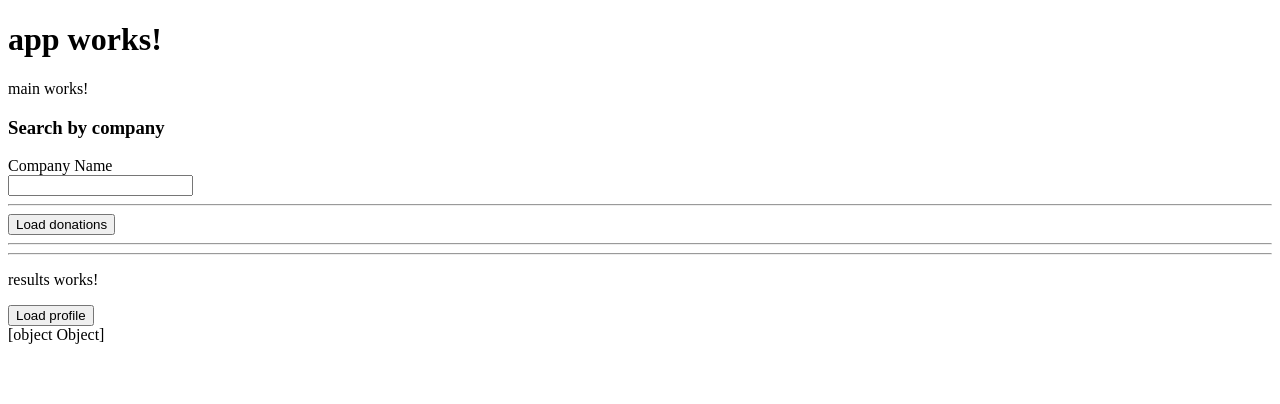
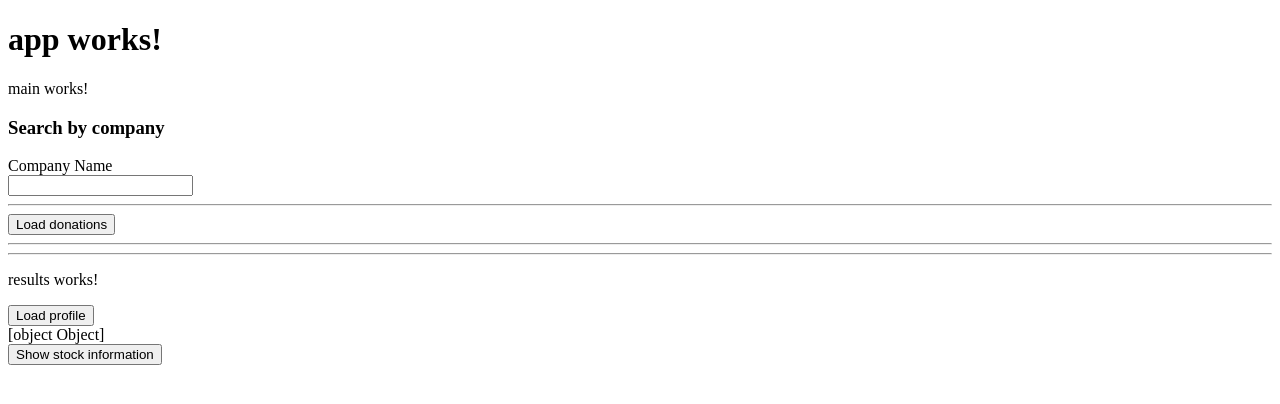
Before and after one commit to katherinemat/contributions, an Angular app: page / in a window 1280 px wide. Shown: the top 404 px of the page. Built offline with nearby package versions, Linux system fonts and the light colour scheme.

Commit message:
get a stock api to work and return a million things

```diff
--- a/src/app/main/main.component.html
+++ b/src/app/main/main.component.html
@@ -4,3 +4,4 @@
 <app-search></app-search>
 <app-results></app-results>
 <app-twitter></app-twitter>
+<app-stock></app-stock>
--- a/src/app/stock.service.ts
+++ b/src/app/stock.service.ts
@@ -3,16 +3,16 @@ import { Http, Response } from '@angular/http';
 import 'rxjs/add/operator/map';
 
 @Injectable()
-export class TwitterService {
+export class StockService {
   constructor (
     private http: Http
   ) {}
 
-  getUser() {
-    let x = this.http.get('https://www.quandl.com/api/v3/datatables/AR/MWCS/metadata.json?api_key=FI0009000681&api_key=g45GkJUq-TBQEwsMQX6r')
+  getStockInfo() {
+    let x = this.http.get('http://www.alphavantage.co/query?function=TIME_SERIES_INTRADAY&symbol=AAPL&interval=1min&apikey=7717')
     .map((res:Response) => res.json());
-    console.log(x);
-    return x
+    // console.log(x);
+    return x;
   }
 
 }
--- a/src/app/stock/stock.component.html
+++ b/src/app/stock/stock.component.html
@@ -1,3 +1 @@
-<p>
-  stock works!
-</p>
+<button (click)="getCompanyStock()">Show stock information</button>
--- a/src/app/stock/stock.component.ts
+++ b/src/app/stock/stock.component.ts
@@ -1,15 +1,54 @@
-import { Component, OnInit } from '@angular/core';
+import { Component } from '@angular/core';
+import { StockService } from '../stock.service';
 
 @Component({
   selector: 'app-stock',
   templateUrl: './stock.component.html',
-  styleUrls: ['./stock.component.css']
+  styleUrls: ['./stock.component.css'],
+  providers: [StockService]
 })
-export class StockComponent implements OnInit {
+export class StockComponent {
 
-  constructor() { }
+  constructor(private stockService: StockService) { }
 
-  ngOnInit() {
+  getCompanyStock() {
+    this.stockService.getStockInfo()
+      .subscribe(
+        data => {
+          console.log(data)
+          error => alert(error)
+        }
+      )
   }
+}
 
-}
+
+
+
+
+
+
+  // getDonations(companyInput) {
+  //   this.crpService.getOrgIds(companyInput)
+  //   .subscribe(
+  //     data => {
+  //       for (var i = 0; i < data.response.organization.length; i++){
+  //         this.orgs.push(data.response.organization[i]["@attributes"].orgid)
+  //         this.crpService.getOrgContributions(data.response.organization[i]["@attributes"].orgid)
+  //         .subscribe(
+  //           data => {
+  //             this.donations.push(data.response.organization["@attributes"].orgname)
+  //             error => alert(error) }
+  //           );
+  //         }
+  //       }
+  //       // error => alert(error) }
+  //
+  //       // for (var i = 0; i < )
+  //     );
+
+
+
+
+  // ngOnInit() {
+  // }
```
